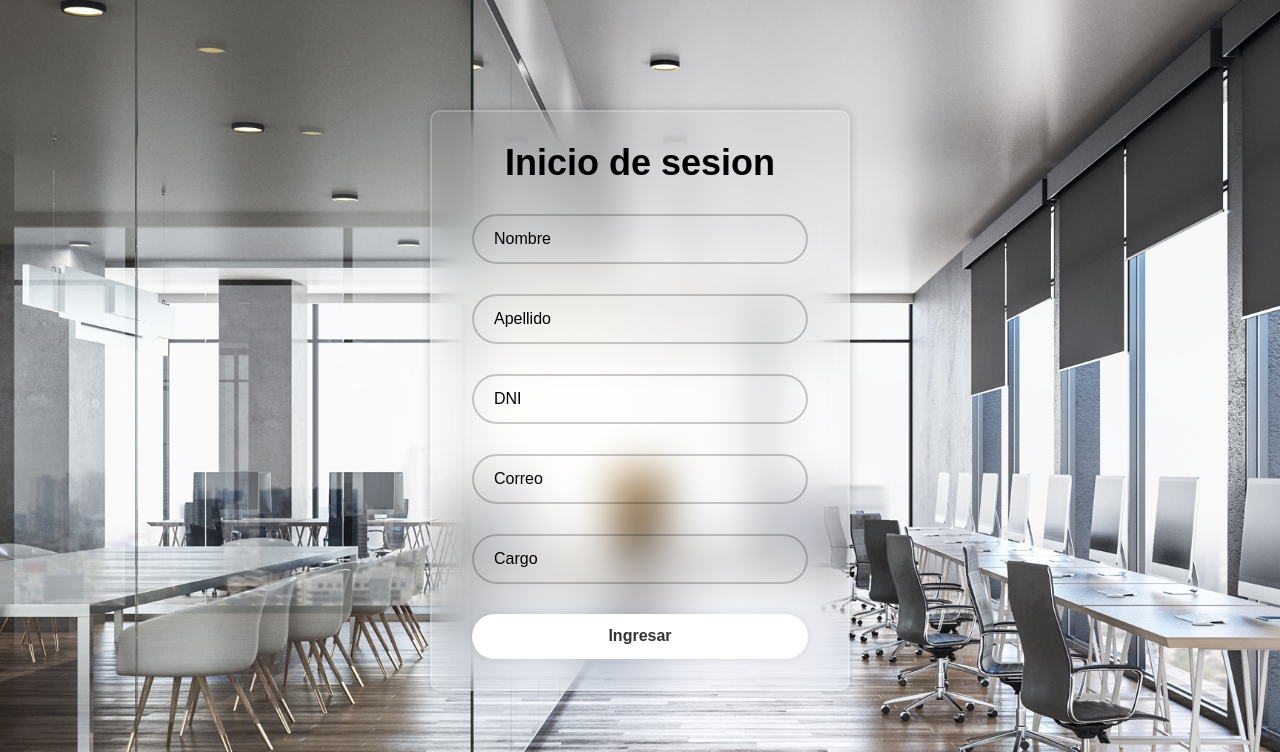
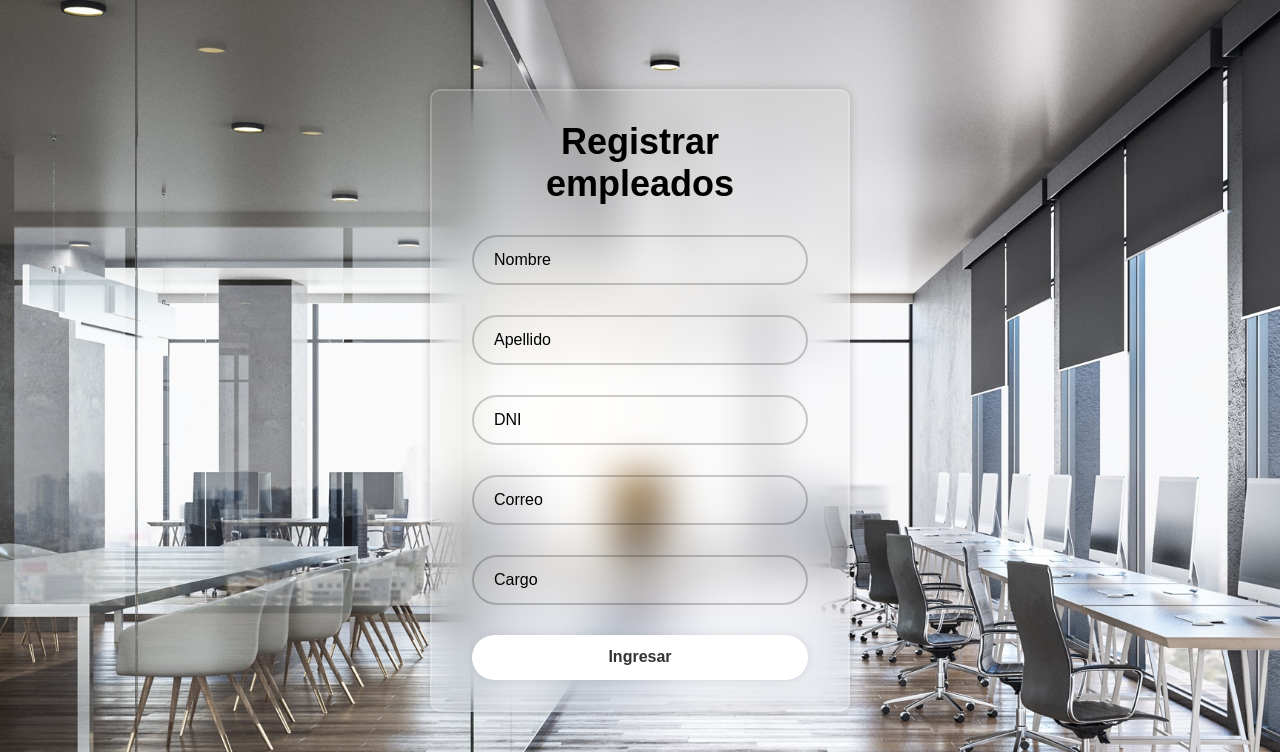
Before and after one commit to GonzaMB2/Timesheet, a PHP site: page /agregar_empleados.php in a window 1280 px wide. Shown: the top 752 px of the page. Run offline with PHP 8.4, Linux system fonts and the light colour scheme; the visitor is signed in with stand-in values (Sample User, id 1).

Commit message:
actualizacion

```diff
--- a/agregar_empleados.php
+++ b/agregar_empleados.php
@@ -19,7 +19,7 @@ if (!isset($_SESSION['cargo']) || $_SESSION['cargo'] != 2) {
 
 	<div class="wrapper">
      <form action="Registro.php" method="post">
-     	<h1>Inicio de sesion</h1>
+     	<h1>Registrar empleados</h1>
      	<?php if (isset($_GET['error'])) { ?>
      		<p class="error"><?php echo $_GET['error']; ?></p>
      	<?php } ?>
```
